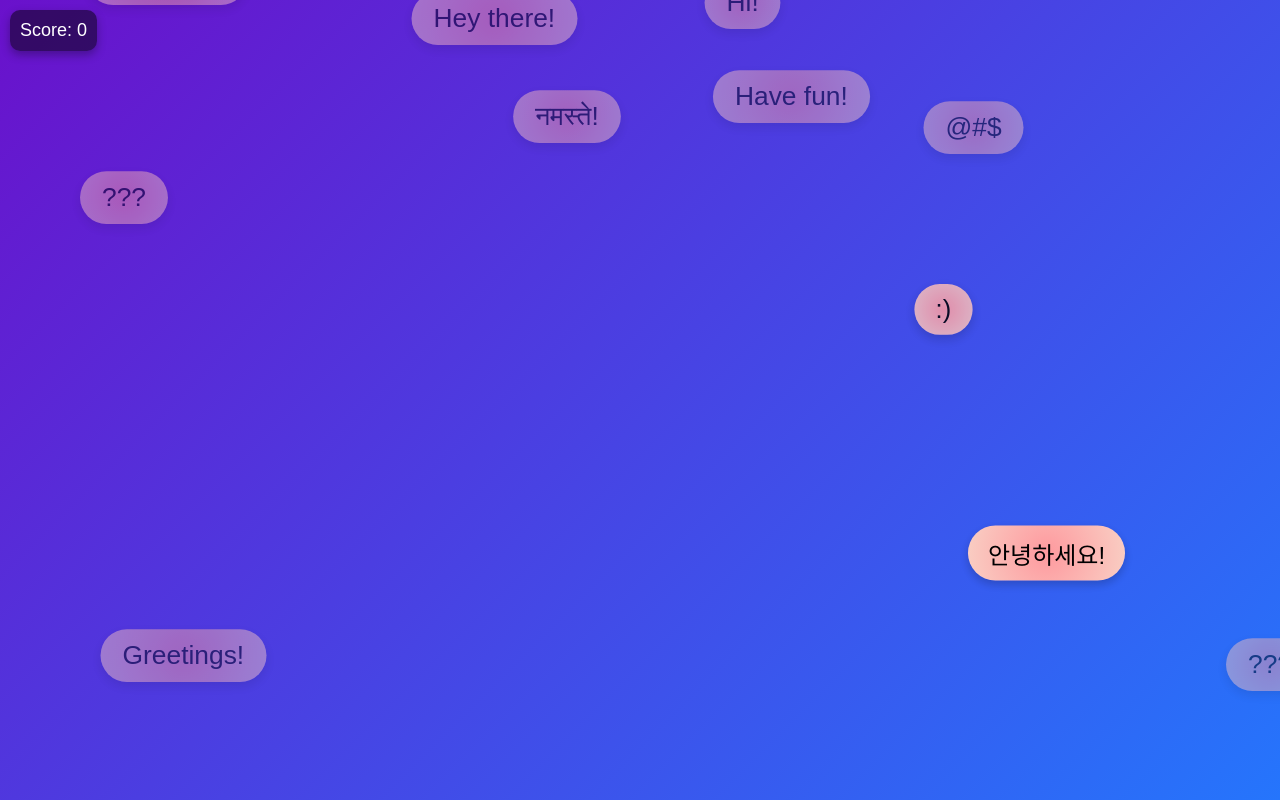
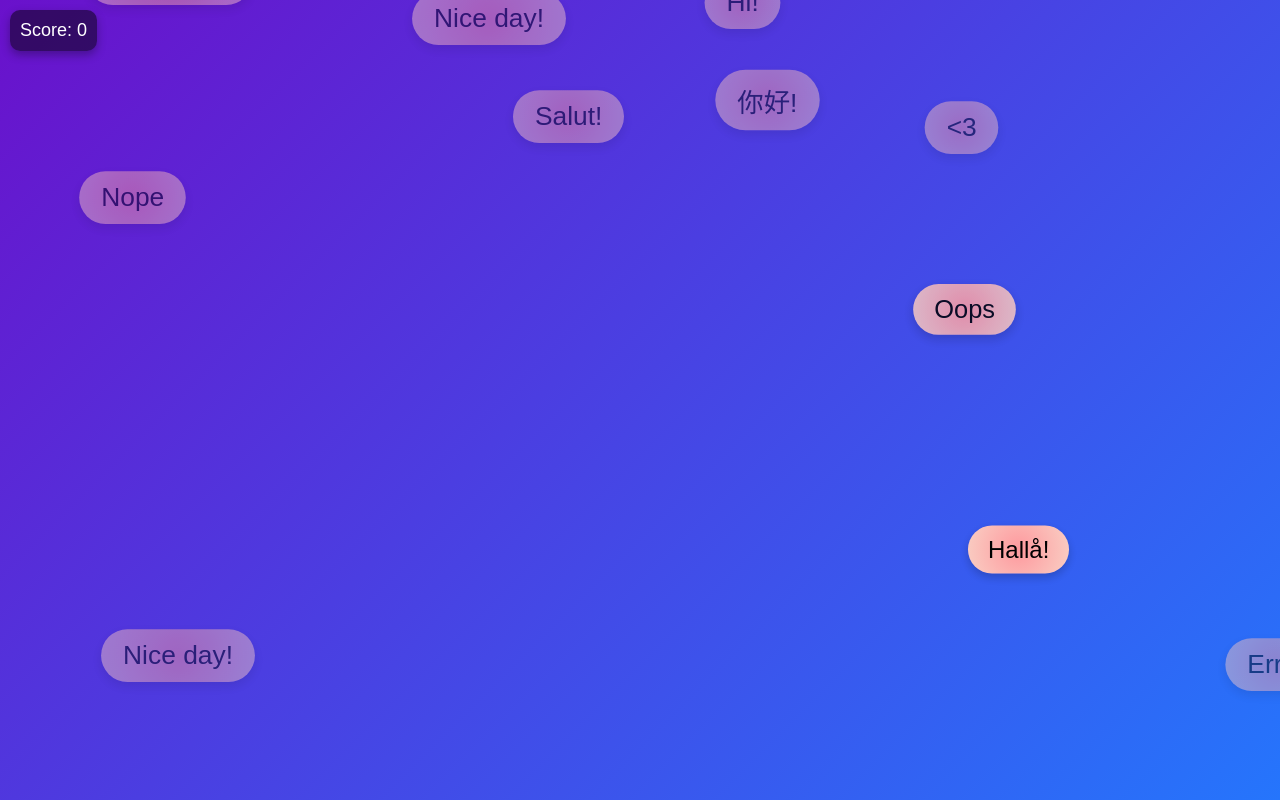
Before and after one commit to InduprasadSR/hihello, a plain HTML site: page index.html in a window 1280 px wide. Shown: the top 800 px of the page. Drawn offline with Linux system fonts and the light colour scheme.

Commit message:
Update index.html

```diff
--- a/index.html
+++ b/index.html
@@ -92,12 +92,17 @@
         }
 
         function startBubbles() {
-            const greetings = [
+           const greetings = [
                 "Hi!", "Hello!", "Welcome!", "Hey there!", "Greetings!", "How are you?", "Good to see you!",
                 "Nice day!", "Keep smiling!", "You rock!", "What's up?", "Have fun!", "Cheers!", "Stay awesome!",
-                "¡Hola!", "Bonjour!", "Hallo!", "Ciao!", "こんにちは!", "안녕하세요!", "Привет!", "你好!", "مرحبا!", "नमस्ते!"
+                "¡Hola!", "Bonjour!", "Hallo!", "Ciao!", "こんにちは!", "안녕하세요!", "Привет!", "你好!", "مرحبا!", "नमस्ते!",
+                "Salam!", "Shalom!", "Oi!", "Aloha!", "Howdy!", "Yo!", "Hiya!", "Ello!", "Sveiki!", "Tere!", "Servus!",
+                "Hei!", "Hallå!", "God dag!", "Hei hei!", "Merhaba!", "Zdravo!", "Szia!", "Bok!", "Čau!", "Salut!"
             ];
-            const nonGreetings = ["123", "@#$", "???", "!!!", "<3", "Nope", "Error", ":)", "-_-", "Wrong"];
+            const nonGreetings = [
+                "123", "@#$", "???", "!!!", "<3", "Nope", "Error", ":)", "-_-", "Wrong", "Test", "Fail", "N/A", "...", "404",
+                "XYZ", "Null", "False", "Oops", "!?!", "@@@", "ZZZ", "1+1", "~!", "QWERTY"
+            ];
 
             for (let i = 0; i < 10; i++) {
                 const isGreeting = Math.random() > 0.5;
```
